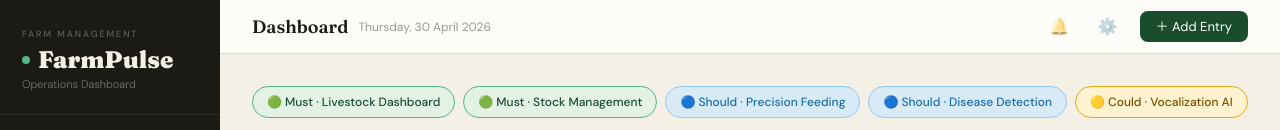
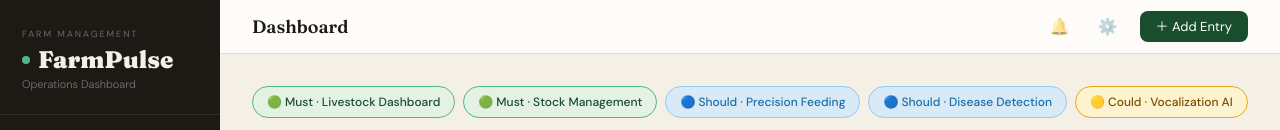
Before and after one commit to shashank-dj/farmpulse, a React (Vite) app: page /dashboard in a window 1280 px wide. Shown: the top 130 px of the page. Built offline with nearby package versions, Linux system fonts and the light colour scheme.

Commit message:
Update Layout.jsx

```diff
--- a/src/components/Layout.jsx
+++ b/src/components/Layout.jsx
@@ -140,7 +140,6 @@ export default function Layout() {
             </button>
             <h1 className="font-display text-[18px] font-semibold text-soil">{pageTitle}</h1>
             <span className="hidden md:block text-[12px] text-black/40">
-              Thursday, 30 April 2026
             </span>
           </div>
 
```
